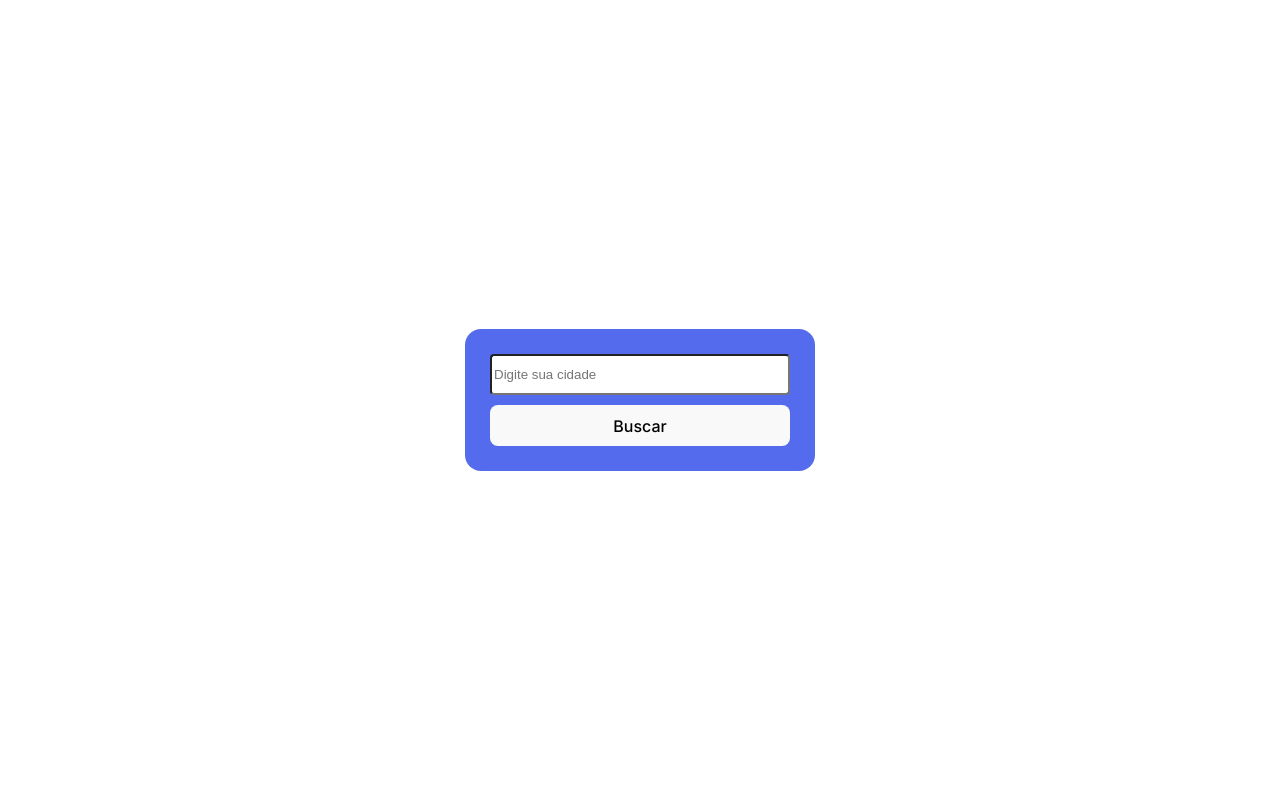
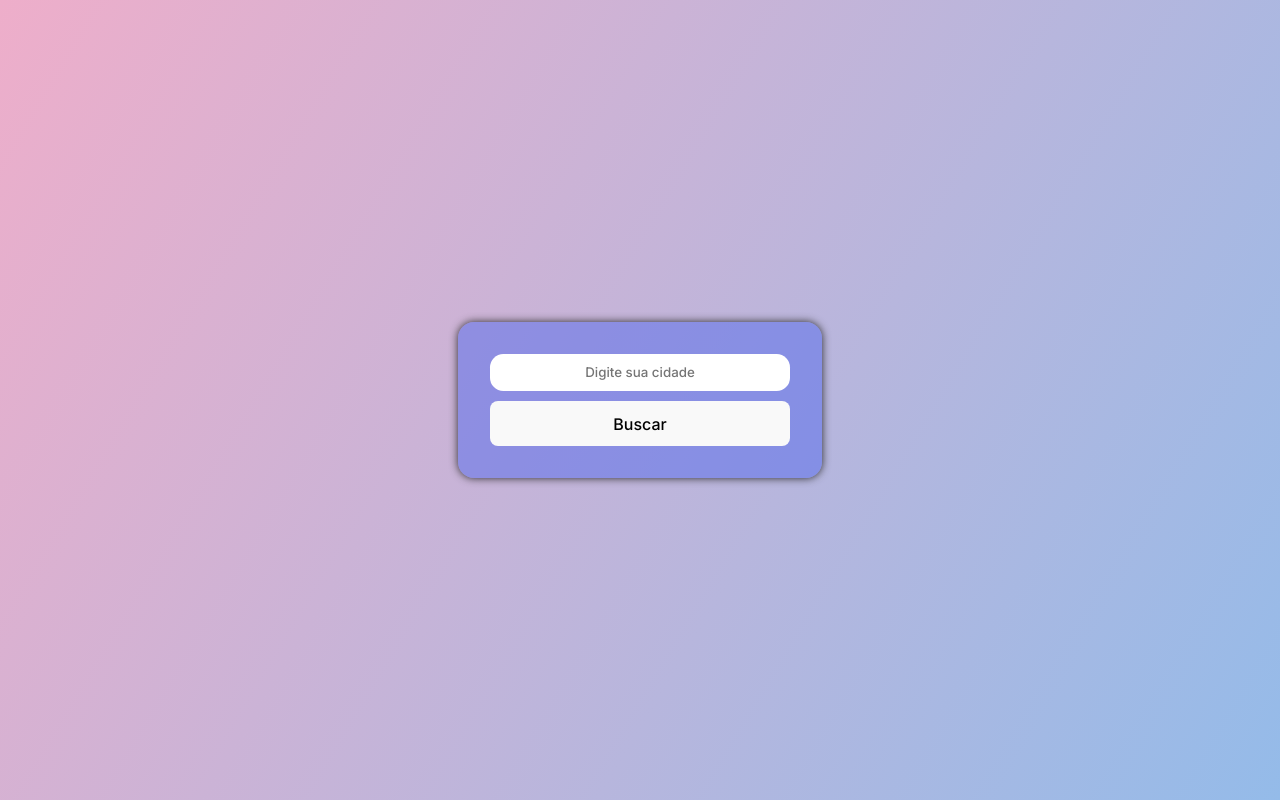
Before and after one commit to levibf/how-weather, a React (Vite) app: page / in a window 1280 px wide. Built offline with nearby package versions, Linux system fonts and the light colour scheme.

Commit message:
Melhorias no css para o background e também o wrapper

```diff
--- a/src/components/Card/Card.jsx
+++ b/src/components/Card/Card.jsx
@@ -11,15 +11,17 @@ const Wrapper = styled.div`
     width: 300px;
     height: auto;
     border-radius: 1em;
-    padding: 25px;
-    background-color: #546bed;
+    padding: 2em;
+    background-color: rgba(84, 107, 237, 0.5);
+    box-shadow: 0px 0px 8px 0px #2B2B2B;
 `;
 
 const Input = styled.input`
     height: 35px;
-    border-radius: 4px;
+    border-radius: 1em;
     background-color: white;
     color: black;
+    border: none;
 `;
 
 const Location = styled.div`
@@ -105,7 +107,7 @@ export default function Card() {
 
                 {condition && (
                     <WrapperCondition>
-                        <p>Condição: {condition.condition.text}</p>
+                        <p>Clima: {condition.condition.text}</p>
                         <img src={condition.condition.icon} alt="icone tempo" width={45} />
                     </WrapperCondition>
                 )}
--- a/src/index.css
+++ b/src/index.css
@@ -1,10 +1,6 @@
 @import url('https://fonts.googleapis.com/css2?family=Inter:wght@100..900&display=swap');
 
 :root {
-  font-family: "Inter", sans-serif;
-  line-height: 1.5;
-  font-weight: 500;
-
   color-scheme: light dark;
   color: rgba(255, 255, 255, 0.87);
   background-color: #242424;
@@ -14,9 +10,18 @@
   -webkit-font-smoothing: antialiased;
   -moz-osx-font-smoothing: grayscale;
 
-  /* background-image: url('/src/assets/Designer.jpeg');
-  background-repeat: no-repeat;
-  background-size: contain; */
+  background: rgb(238, 174, 202);
+  background: linear-gradient(121deg, rgba(238, 174, 202, 1) 0%, rgba(148, 187, 233, 1) 100%);
+}
+
+* {
+  font-family: "Inter", sans-serif;
+  line-height: 1.5;
+  font-weight: 500;
+}
+
+input[type='text'] {
+  text-align: center;
 }
 
 a {
@@ -60,7 +65,7 @@ button {
   font-size: 1em;
   font-weight: 500;
   font-family: inherit;
-  background-color: #1a1a1a;
+  background-color: #2f0fe0;
   cursor: pointer;
   transition: border-color 0.25s;
 }
```
